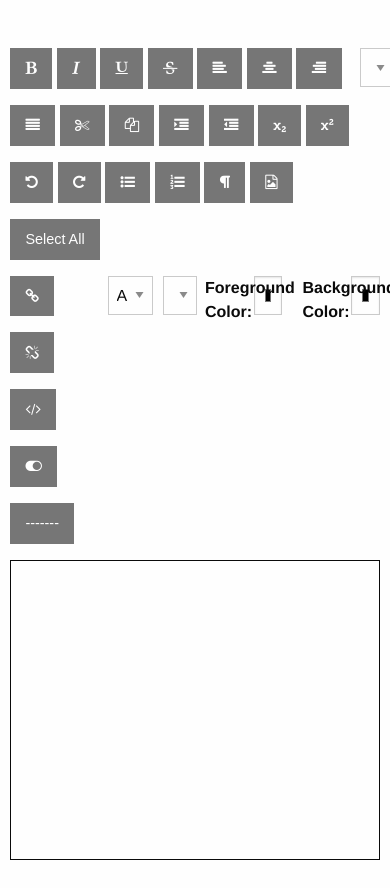
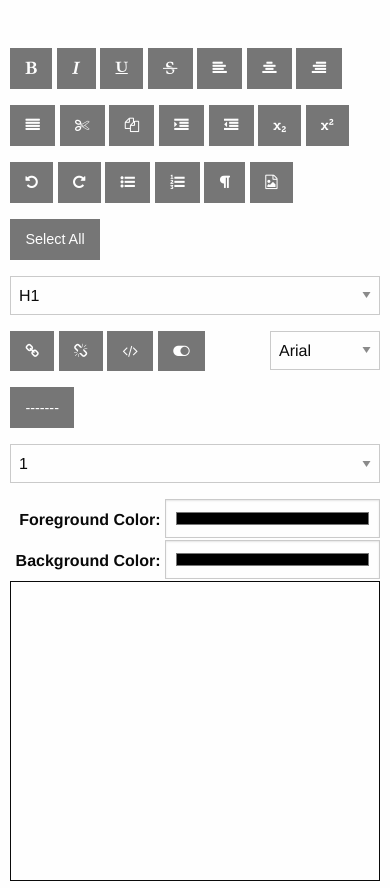
Before and after one commit to Varun-garg/TextEditor_js, a plain HTML site: page index.html in a window 390 px wide. Before the commit the page ends 867 px from the top, so only its background shows below. Drawn offline with Linux system fonts and the light colour scheme.

Commit message:
More responsive: Mobile first

```diff
--- a/index.html
+++ b/index.html
@@ -13,7 +13,7 @@
 <body onload="EnableEditMode();">
 <br/><br/>
 <div class="row">
-    <div class="small-11 column" style="padding-right: 2px;">
+    <div class="small-12 large-11 column">
         <button class="button medium secondary" onclick="execCmd('bold')"><span class="fa fa-bold"></span></button>
         <button class="button medium secondary" onclick="execCmd('italic')"><span class="fa fa-italic"></span>
         </button>
@@ -62,7 +62,7 @@
                 class="fa fa-file-image-o"></span></button>
         <button class="button medium secondary" onclick="execCmd('selectAll')">Select All</button>
     </div>
-    <div class="small-1 column cen" style="padding-left: 2px;">
+    <div class="small-12 large-1 column">
         <select onchange="execCmdWithArg('formatBlock',this.value)">
             <option value="H1">H1</option>
             <option value="H2">H2</option>
@@ -75,7 +75,7 @@
 </div>
 <div class="row">
 
-    <div class="small-3 column">
+    <div class="small-8 large-3 column">
         <button class="button medium secondary"
                 onclick="execCmdWithArg('createLink',prompt('Enter URL Here','http://'))">
             <span class="fa fa-link"></span>
@@ -88,7 +88,7 @@
         <button class="button medium secondary" onclick="execCmd('insertHorizontalRule')">-------</button>
 
     </div>
-    <div class="small-2 column">
+    <div class="small-4 large-2 column">
         <select onchange="execCmdWithArg('fontName',this.value)">
             <option value="Arial">Arial</option>
             <option value="Comic Sans MS">Comic Sans MS</option>
@@ -99,7 +99,7 @@
             <option value="Verdana">Verdana</option>
         </select>
     </div>
-    <div class="small-1 column" style="padding-left: 0;padding-right: 0;">
+    <div class="small-12 large-1 column">
         <select onchange="execCmdWithArg('fontSize',this.value)">
             <option value="1">1</option>
             <option value="2">2</option>
@@ -111,23 +111,23 @@
         </select>
     </div>
 
-    <div class="small-3 column">
+    <div class="small-12 large-3 column">
         <div class="row" data-equalizer="foreground">
-            <div class="small-7 column" data-equalizer-watch="foreground" style="padding-right: 2px;">
+            <div class="small-5 large-7 column" data-equalizer-watch="foreground" style="padding-right: 2px;">
                 <div class="vertical-align" style="text-align: right;"><b>Foreground Color:</b></div>
             </div>
-            <div class="small-5 column" data-equalizer-watch="foreground" style="padding-left: 2px;">
-                <input type="color" onchange="execCmdWithArg('foreColor',this.value)" style="margin-bottom: 0;"/>
+            <div class="small-7 large-5 column" data-equalizer-watch="foreground" style="padding-left: 2px;">
+                <input type="color" onchange="execCmdWithArg('foreColor',this.value)" style="margin-bottom: 2px;"/>
             </div>
         </div>
     </div>
-    <div class="small-3 column" data-equalizer="background">
+    <div class="small-12 large-3 column" data-equalizer="background">
         <div class="row">
-            <div class="small-7 column" data-equalizer-watch="background" style="padding-right: 2px;">
+            <div class="small-5 large-7 column" data-equalizer-watch="background" style="padding-right: 2px;">
                 <div class="vertical-align" style="text-align: right;"><b>Background Color:</b></div>
             </div>
-            <div class="small-5 column" data-equalizer-watch="background" style="padding-left: 2px;">
-                <input type="color" onchange="execCmdWithArg('hiliteColor',this.value)" style="margin-bottom: 0;"/>
+            <div class="small-7 large-5 column" data-equalizer-watch="background" style="padding-left: 2px;">
+                <input type="color" onchange="execCmdWithArg('hiliteColor',this.value)" style="margin-bottom: 2px;"/>
             </div>
         </div>
     </div>
```
